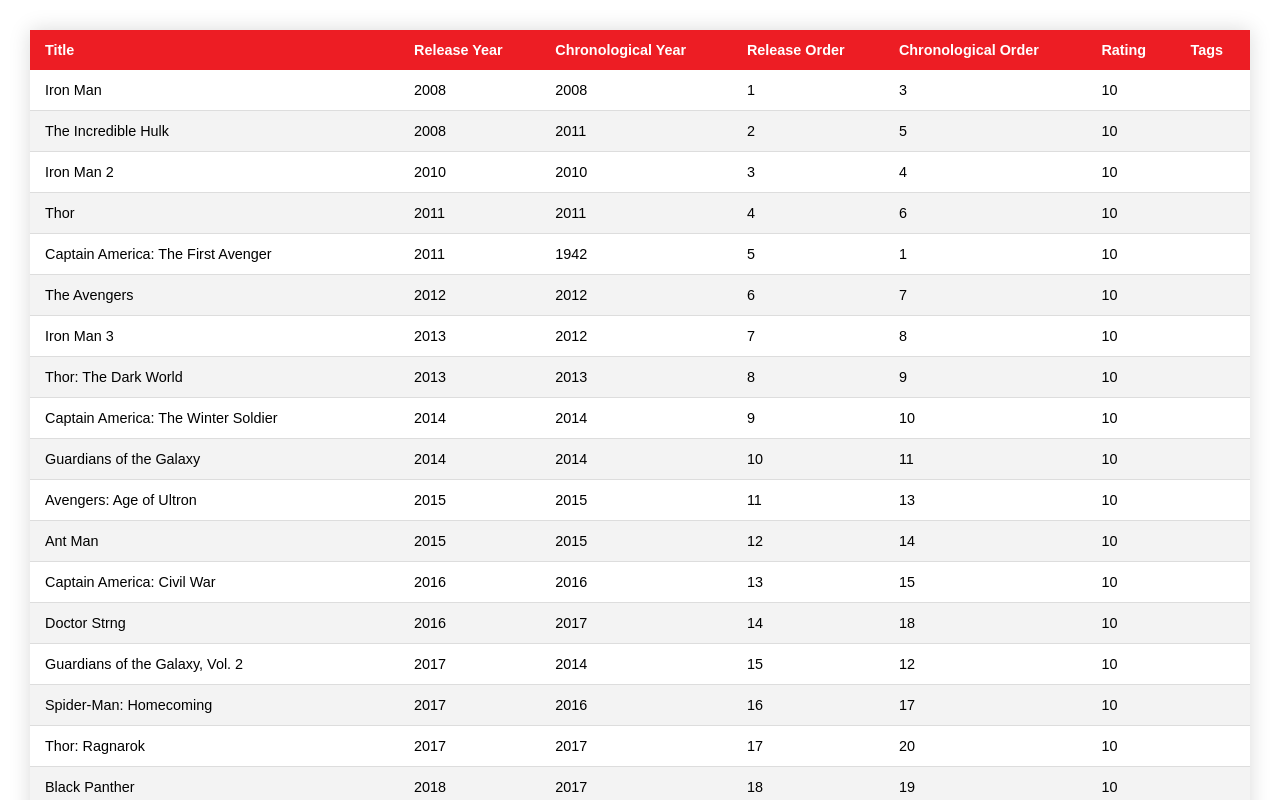
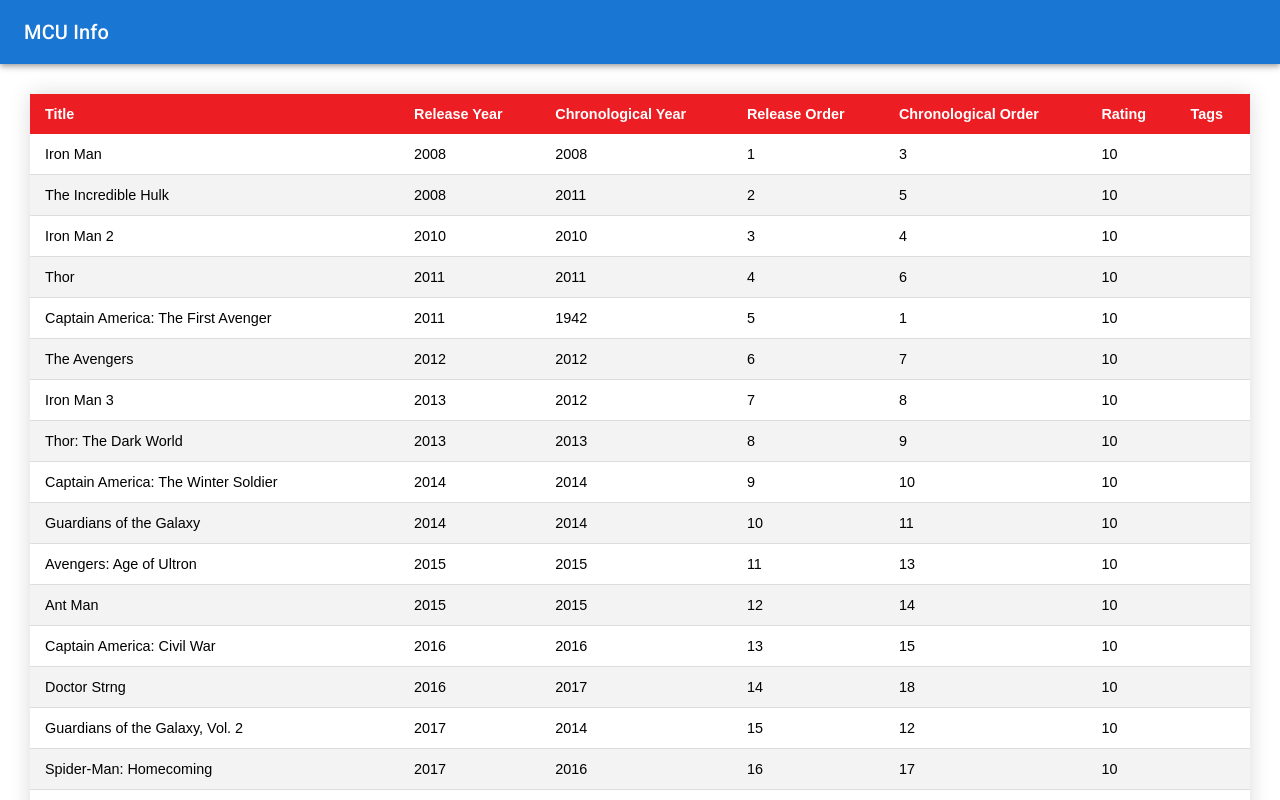
Before and after one commit to hannasage/mcu, a React (Create React App) app: page / in a window 1280 px wide. Shown: the top 800 px of the page. Built offline with nearby package versions, Linux system fonts and the light colour scheme.

Commit message:
Added material-ui support

```diff
--- a/package.json
+++ b/package.json
@@ -3,6 +3,9 @@
   "version": "0.1.0",
   "private": true,
   "dependencies": {
+    "@emotion/react": "^11.4.1",
+    "@emotion/styled": "^11.3.0",
+    "@mui/material": "^5.0.3",
     "@testing-library/jest-dom": "^5.14.1",
     "@testing-library/react": "^11.2.7",
     "@testing-library/user-event": "^12.8.3",
--- a/public/index.html
+++ b/public/index.html
@@ -1,14 +1,14 @@
 <!DOCTYPE html>
 <html lang="en">
+
 <head>
   <meta charset="utf-8" />
   <link rel="icon" href="%PUBLIC_URL%/favicon.ico" />
+  <link rel="stylesheet" href="https://fonts.googleapis.com/css?family=Roboto:300,400,500,700&display=swap" />
+  <link rel="stylesheet" href="https://fonts.googleapis.com/icon?family=Material+Icons" />
   <meta name="viewport" content="width=device-width, initial-scale=1" />
   <meta name="theme-color" content="#000000" />
-    <meta
-      name="description"
-      content="Web site created using create-react-app"
-    />
+  <meta name="description" content="Web site created using create-react-app" />
   <link rel="apple-touch-icon" href="%PUBLIC_URL%/logo192.png" />
   <!--
       manifest.json provides metadata used when your web app is installed on a
@@ -26,6 +26,7 @@
     -->
   <title>React App</title>
 </head>
+
 <body>
   <noscript>You need to enable JavaScript to run this app.</noscript>
   <div id="root"></div>
@@ -40,4 +41,5 @@
       To create a production bundle, use `npm run build` or `yarn build`.
     -->
 </body>
+
 </html>
--- a/src/App.tsx
+++ b/src/App.tsx
@@ -1,10 +1,19 @@
+import { Grid } from '@mui/material';
 import './App.css';
+import Header from './components/header/Header';
 import Home from './pages/Home';
 
 function App() {
   return (
     <div className="App">
-      <Home/>
+      <Grid container>
+        <Grid item xs={12}>
+          <Header />
+        </Grid>
+        <Grid item xs={12}>
+          <Home />
+        </Grid>
+      </Grid>
     </div>
   );
 }
--- /dev/null
+++ b/src/components/header/Header.tsx
@@ -0,0 +1,19 @@
+import AppBar from '@mui/material/AppBar';
+import Toolbar from '@mui/material/Toolbar';
+import Typography from '@mui/material/Typography';
+import IconButton from '@mui/material/IconButton';
+import React from 'react'
+
+function Header() {
+    return (
+        <AppBar position="static">
+            <Toolbar >
+                <Typography variant="h6">
+                    MCU Info
+                </Typography>
+            </Toolbar>
+        </AppBar>
+    )
+}
+
+export default Header
--- a/src/pages/Home.tsx
+++ b/src/pages/Home.tsx
@@ -1,11 +1,17 @@
+import { Grid } from '@mui/material'
 import React from 'react'
 import MovieTable from '../components/movie-table/MovieTable'
 
 function Home() {
     return (
-        <div>
-            <MovieTable />
-        </div>
+        <Grid container>
+            <Grid item xs={12}>
+                {/* TODO: Table Filter goes here */}
+            </Grid>
+            <Grid item xs={12}>
+                <MovieTable />
+            </Grid>
+        </Grid>
     )
 }
 
```
Also changed, not shown: 1 other file (tests, documents, lock files or other folders). Lines whose indentation alone changed are shown as unchanged.
